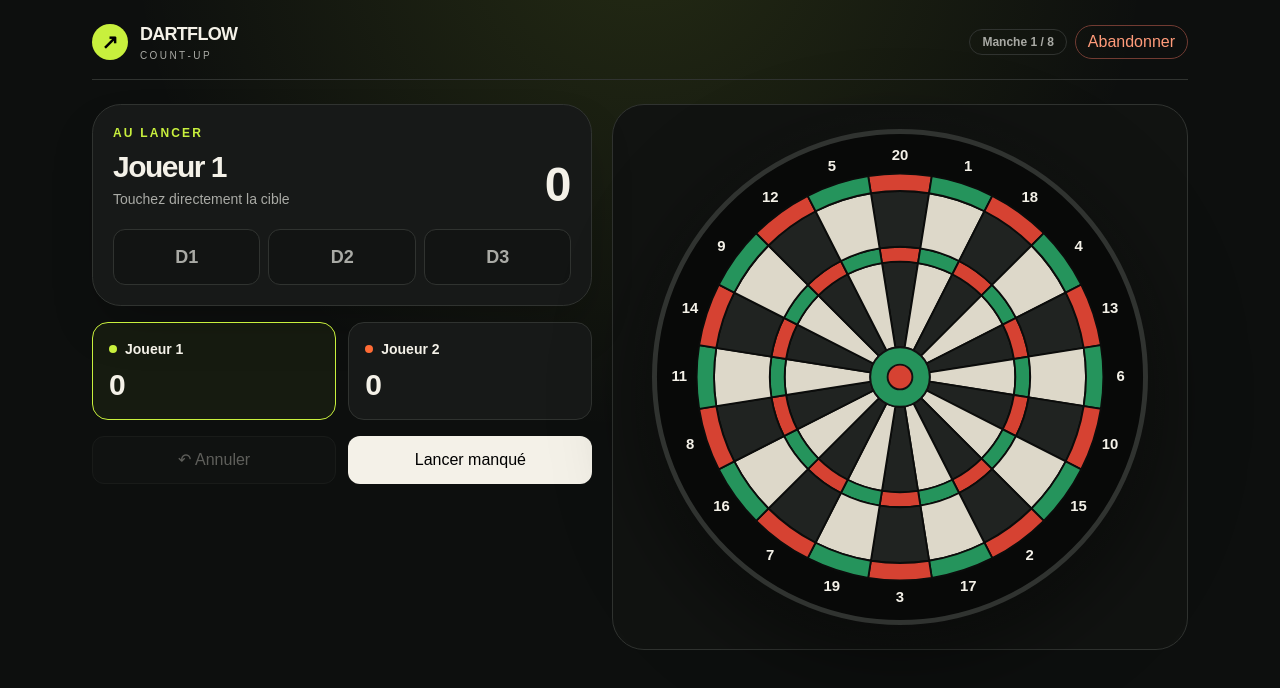
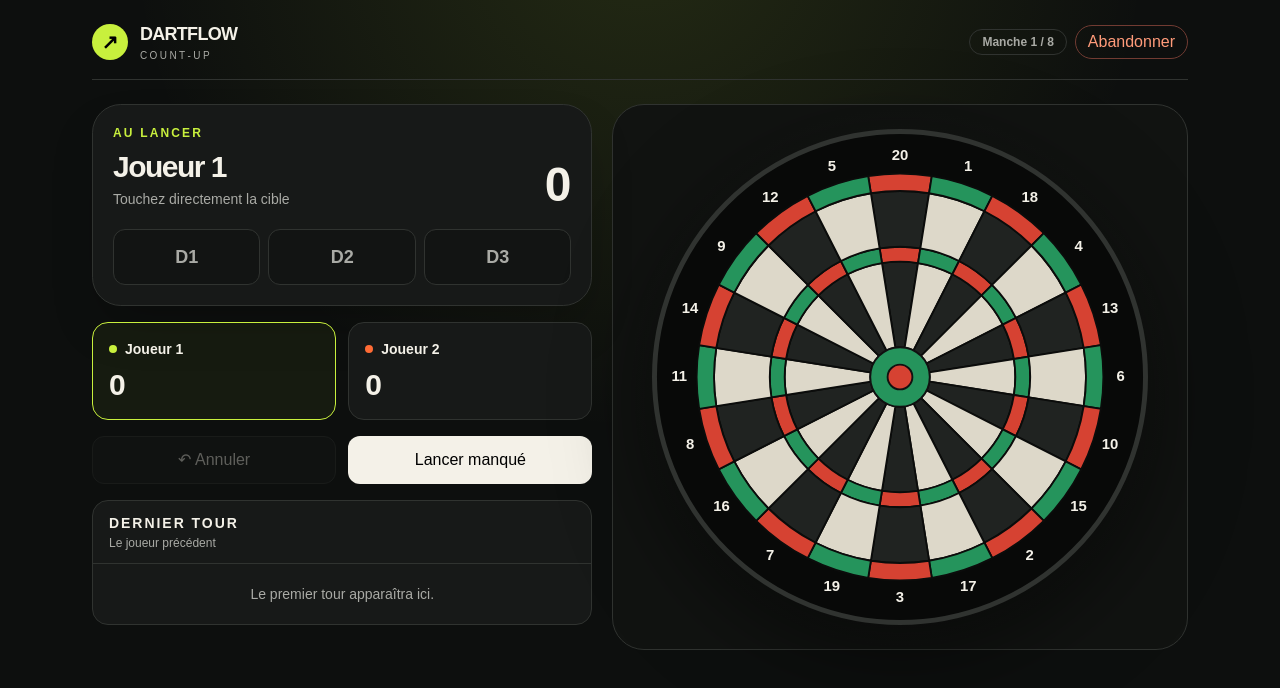
Before and after one commit to BouchardMehdi/DartFlow, a Next.js app: page /game in a window 1280 px wide. Shown: the top 688 px of the page. Built offline with nearby package versions, Linux system fonts and the light colour scheme.

Commit message:
`feat: ajouter les suggestions de checkout et le dernier tour joué`

```diff
--- a/components/game/CountUpDemo.tsx
+++ b/components/game/CountUpDemo.tsx
@@ -5,6 +5,7 @@ import Link from "next/link";
 import { useRouter } from "next/navigation";
 import { useCallback, useMemo, useState } from "react";
 import { Dartboard } from "@/components/dartboard/Dartboard";
+import { TurnHistory } from "@/components/game/TurnHistory";
 import { AnimationOverlay } from "@/components/animations/AnimationOverlay";
 import { suggestCheckouts } from "@/src/game-engine/checkouts/checkout-service";
 import { createDart } from "@/src/game-engine/score-calculator";
@@ -56,6 +57,7 @@ export function CountUpDemo() {
           </div>
 
           <div className="grid grid-cols-2 gap-3"><button type="button" onClick={undo} disabled={history.past.length === 0} className="min-h-12 rounded-xl border border-[var(--line)] bg-[var(--panel)] px-4 font-bold disabled:cursor-not-allowed disabled:opacity-35">↶ Annuler</button><button type="button" onClick={() => throwDart(createDart(null, 0, "miss"))} disabled={game.status !== "in-progress"} className="min-h-12 rounded-xl bg-[var(--ink)] px-4 font-black text-black disabled:opacity-35">Lancer manqué</button></div>
+          <TurnHistory turns={game.turns} players={game.players} />
         </div>
 
         <div className="grid place-items-center rounded-[2rem] border border-[var(--line)] bg-[radial-gradient(circle,#222622_0%,#111311_68%)] p-3 sm:p-6"><Dartboard onThrow={throwDart} disabled={game.status !== "in-progress"} /></div>
--- /dev/null
+++ b/components/game/TurnHistory.tsx
@@ -0,0 +1,30 @@
+import type { Player, Turn } from "@/src/game-engine/types";
+
+interface Props { turns: Turn[]; players: Player[]; }
+
+const dartLabel = (turn: Turn, index: number) => {
+  const dart = turn.darts[index];
+  if (!dart) return "—";
+  if (dart.zone === "miss") return "MISS";
+  if (dart.zone === "inner-bull") return "BULL 50";
+  if (dart.zone === "outer-bull") return "BULL 25";
+  const prefix = dart.multiplier === 3 ? "T" : dart.multiplier === 2 ? "D" : "S";
+  return `${prefix}${dart.segment}`;
+};
+
+export function TurnHistory({ turns, players }: Props) {
+  const turn = turns.at(-1);
+  const player = turn ? players.find((item) => item.id === turn.playerId) : undefined;
+
+  return (
+    <section className="overflow-hidden rounded-2xl border border-[var(--line)] bg-[var(--panel)]" aria-labelledby="turn-history-title">
+      <div className="flex items-center justify-between px-4 py-3">
+        <div><h2 id="turn-history-title" className="text-sm font-black uppercase tracking-[.14em]">Dernier tour</h2><p className="mt-0.5 text-xs text-[var(--muted)]">Le joueur précédent</p></div>
+      </div>
+      {!turn ? <p className="border-t border-[var(--line)] px-4 py-5 text-center text-sm text-[var(--muted)]">Le premier tour apparaîtra ici.</p> : <div className="border-t border-[var(--line)] px-4 py-3">
+            <div className="flex items-center justify-between gap-3"><span className="flex min-w-0 items-center gap-2"><span className="size-2 shrink-0 rounded-full" style={{ backgroundColor: player?.color ?? "var(--muted)" }} /><strong className="truncate text-sm">{player?.name ?? "Joueur"}</strong><span className="text-xs text-[var(--muted)]">M{turn.roundNumber}</span></span><span className={`text-sm font-black ${turn.isBust ? "text-[#ff8b65]" : "text-[var(--lime)]"}`}>{turn.isBust ? "BUST" : `+${turn.turnScore}`}</span></div>
+            <div className="mt-2 grid grid-cols-3 gap-2">{[0, 1, 2].map((dartIndex) => <span key={dartIndex} className="rounded-lg bg-black/25 px-2 py-1.5 text-center text-xs font-bold text-[var(--muted)]">{dartLabel(turn, dartIndex)}</span>)}</div>
+          </div>}
+    </section>
+  );
+}
```
